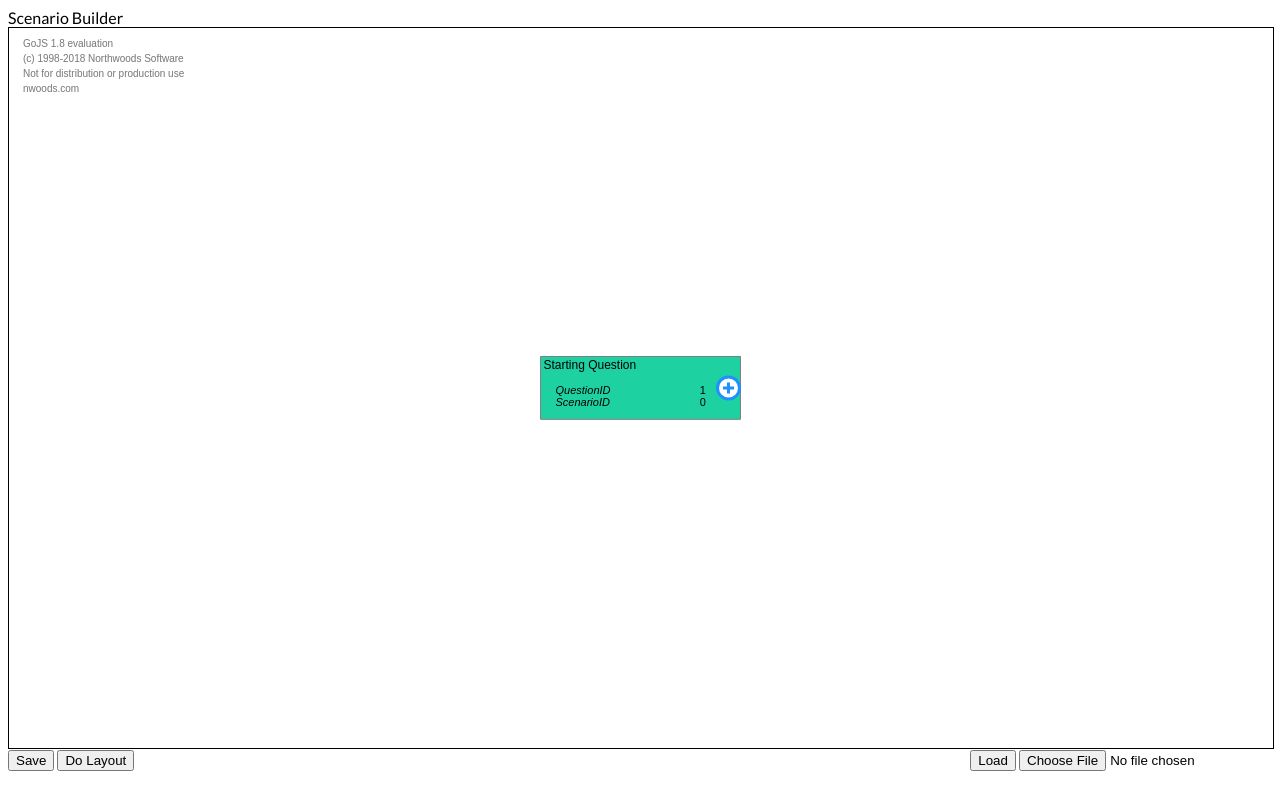
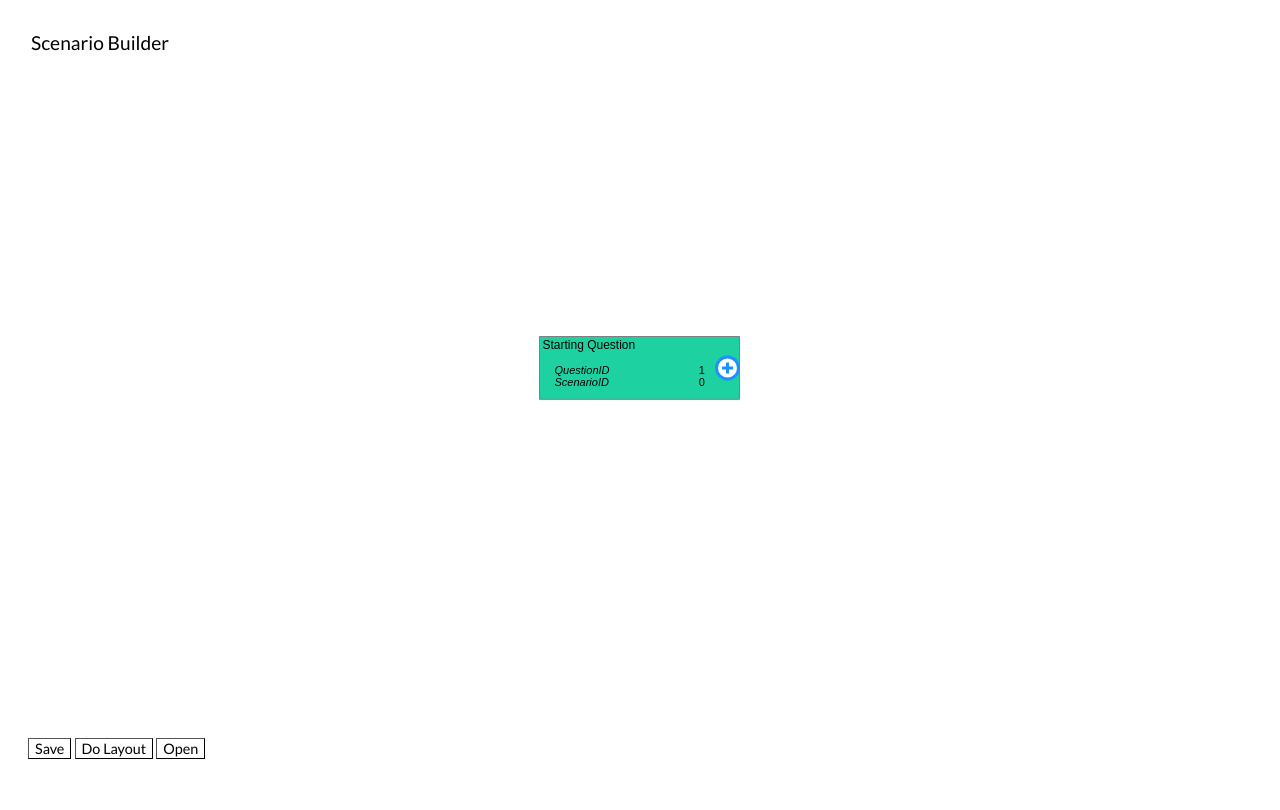
Before and after one commit to Rimjhim28/powerup-scenario-builder, a plain HTML site: page index.html in a window 1280 px wide. Drawn offline with Linux system fonts and the light colour scheme.

Commit message:
Style updates

```diff
--- a/css/style.css
+++ b/css/style.css
@@ -7,7 +7,56 @@
     @media only screen and (max-width: 1024px) {}
 
     #diagramDiv {
-      border: solid 1px black;
       width: 100%;
       height: 90vh
     }
+
+    #diagramDiv canvas {
+      outline: none;
+      -webkit-tap-highlight-color: rgba(255, 255, 255, 0);
+    }
+
+    #title {
+      position: absolute;
+      background-color: #fff;
+      z-index: 100000000;
+      left: 10px;
+      top: 10px;
+      width: 180px;
+      height: 65px;
+      line-height: 65px;
+      font-size: 1.2em;
+      text-align: center;
+    }
+
+    #toolbar {
+      padding-top: 10px;
+      padding-left: 20px;
+    }
+
+    .button {
+      font-family: 'Lato', Arial, Helvetica, sans-serif;
+      font-size: .9em;
+      border-radius: 0;
+      background-color: transparent;
+      border-width: 1px;
+    }
+
+    .button [type=file] {
+      cursor: pointer;
+      display: block;
+      font-size: 999px;
+      filter: alpha(opacity=0);
+      min-height: 100%;
+      min-width: 100%;
+      opacity: 0;
+      position: absolute;
+      right: 0;
+      text-align: right;
+      top: 0;
+    }
+
+    /* input[type="button"] {
+      border: 1;
+      background-color: ivory;
+    } */
--- a/index.html
+++ b/index.html
@@ -14,17 +14,18 @@
 <body onload="init()">
 
   <div id="sample">
-    Scenario Builder
+    <div id="title">Scenario Builder</div>
     <div id="diagramDiv"></div>
-    <div style="float:left">
-      <input type='button' id="saveButton" value="Save" onclick="save()">
-      <input type='button' id='layOutButton' value="Do Layout" onclick="layout()">
+    <div id="toolbar">
+      <div style="float:left">
+        <input type='button' class="button" id="saveButton" value="Save" onclick="save()">
+        <input type='button' class="button" id='layOutButton' value="Do Layout" onclick="layout()">
+        <button class="button">
+          Open
+          <input type="file" id='fileinput' onchange="loadFile()">
+        </button>
+      </div>
     </div>
-    <div style="float:right">
-      <input type='button' id='loadButton' value='Load' onclick='loadFile();'>
-      <input type='file' id='fileinput' onchange="loadFile()">
-    </div>
-
     <br />
   </div>
 
```
